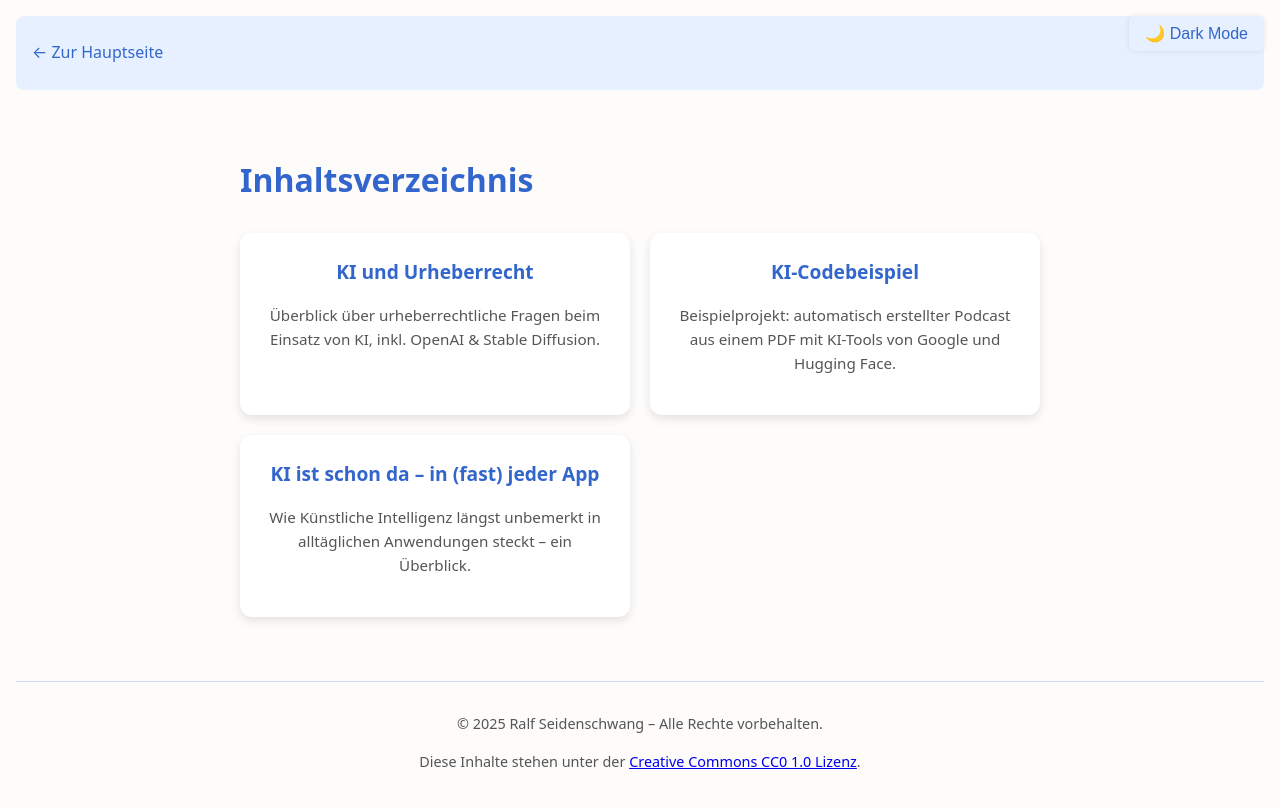
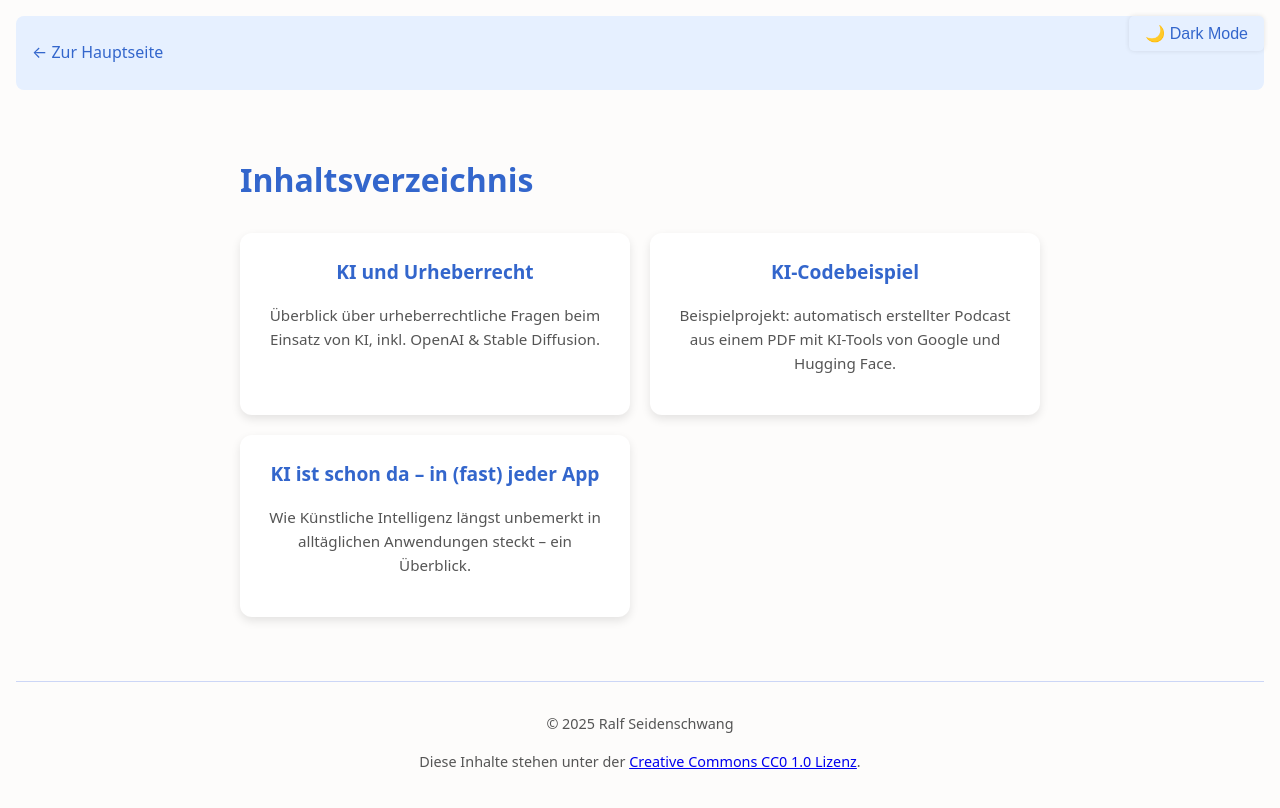
Before and after one commit to RalfSei/RalfSei.github.io, a Jekyll site: the page built from index.md, in a window 1280 px wide. Shown: the top 808 px of the page. Built offline with Jekyll 4.4.1, drawn with Linux system fonts in a browser that asks for light colours.

Commit message:
Update footer.html

```diff
--- a/_includes/footer.html
+++ b/_includes/footer.html
@@ -1,4 +1,4 @@
 <footer>
-  <p>© {{ "now" | date: "%Y" }} Ralf Seidenschwang – Alle Rechte vorbehalten.</p>
+  <p>© {{ "now" | date: "%Y" }} Ralf Seidenschwang</p>
   <p>Diese Inhalte stehen unter der <a href="https://creativecommons.org/publicdomain/zero/1.0/deed.de" target="_blank" rel="noopener noreferrer">Creative Commons CC0 1.0 Lizenz</a>.</p>
 </footer>
```
